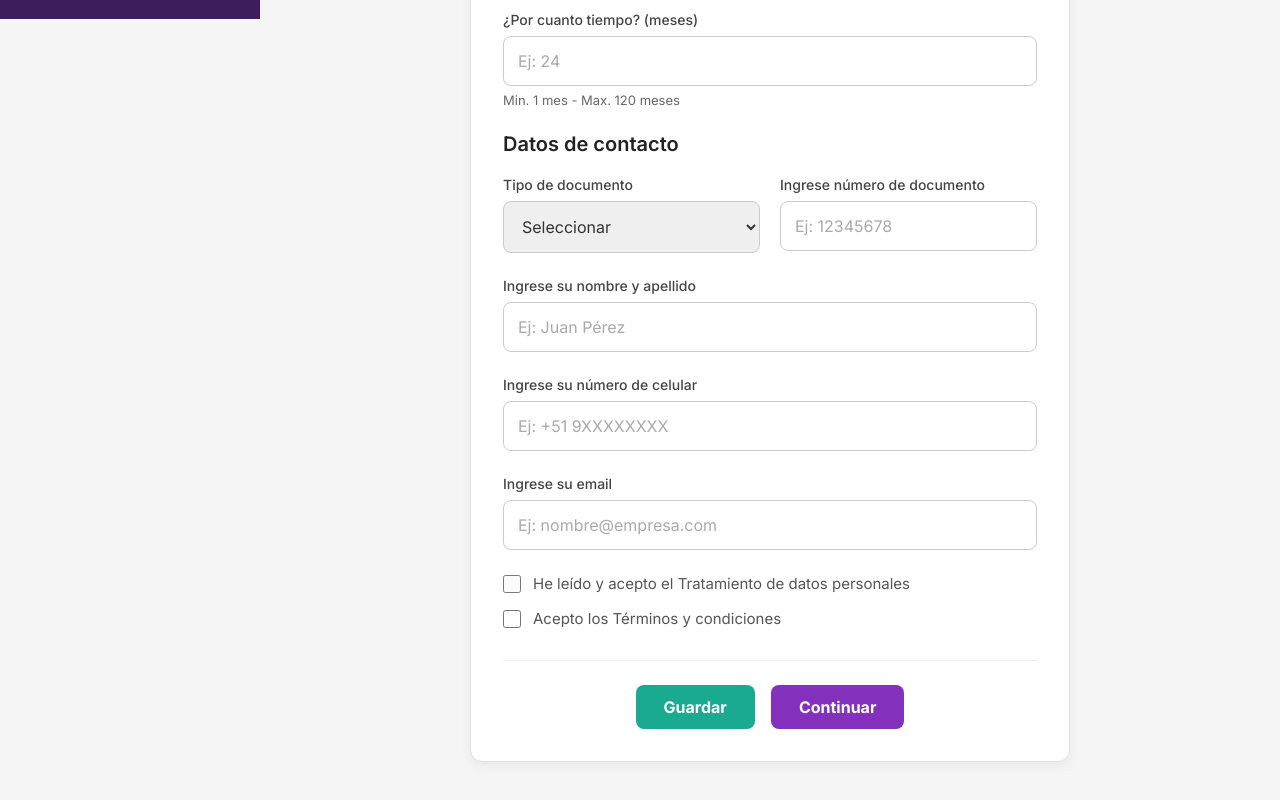
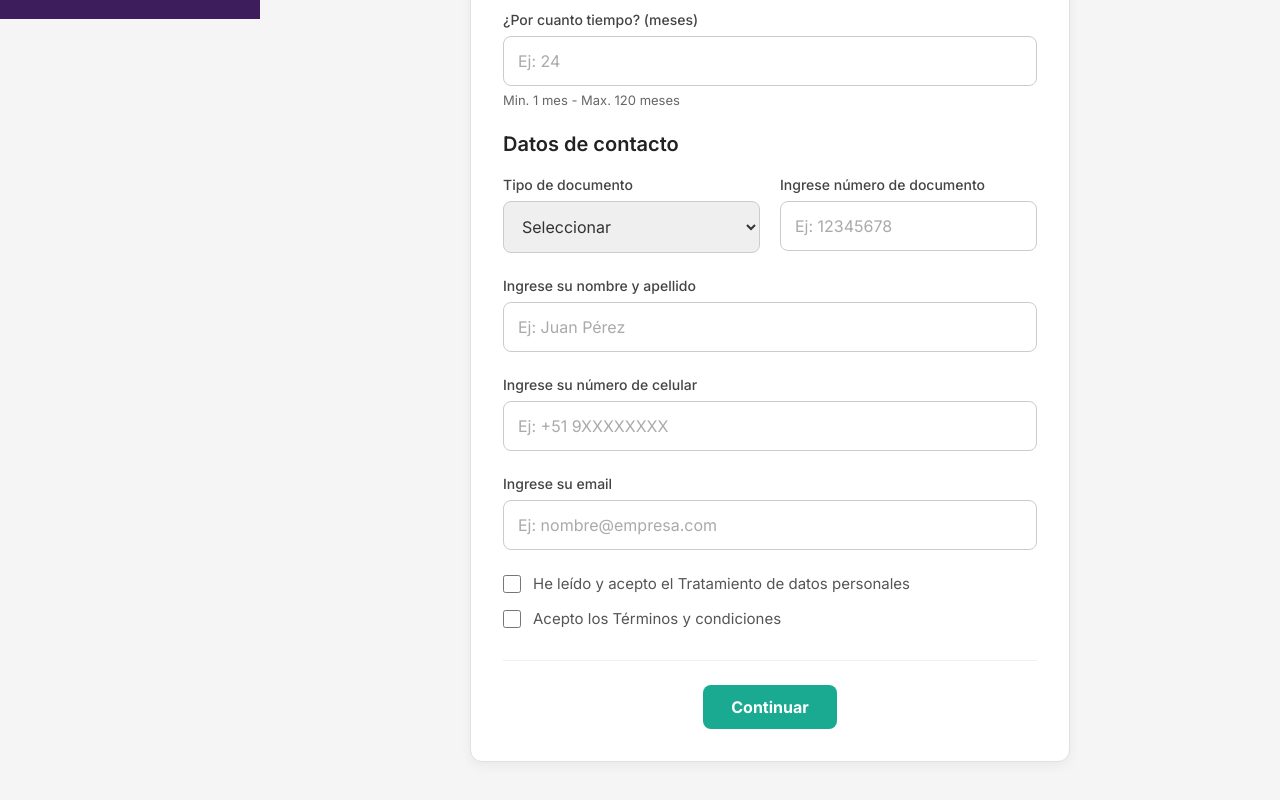
Before and after one commit to TomasLaus/onboarding-creditos-pymes, a React app in the folder frontend/: page /dashboard/solicitud-uno in a window 1280 px wide. Shown: the part 853-1653 px from the top of the page. Built offline with nearby package versions, Linux system fonts and the light colour scheme; the HTML template or start-up script is replaced by a standard one.

Commit message:
fix: solicitudes frontend

```diff
--- a/frontend/src/pages/SolicitudDos/SolicitudDos.jsx
+++ b/frontend/src/pages/SolicitudDos/SolicitudDos.jsx
@@ -170,7 +170,14 @@ const DocumentosDos = () => {
           onClick={handleUpload}
           disabled={uploading}
         >
-          {uploading ? <div className="spinner"></div> : 'Guardar y continuar'}
+          {uploading ? (
+            <>
+              <div className="spinner"></div>
+              <p>Subiendo archivos...</p>
+            </>
+          ) : (
+            'Continuar'
+          )}
         </button>
 
         {/* <button type="button" className="btn btn-save">
--- a/frontend/src/pages/SolicitudTres/SolicitudTres.jsx
+++ b/frontend/src/pages/SolicitudTres/SolicitudTres.jsx
@@ -154,7 +154,14 @@ const Documentostres = () => {
           type="button"
           className="btn btn-continue"
         >
-          {uploading ? <div className="spinner"></div> : 'Continuar'}
+          {uploading ? (
+            <>
+              <div className="spinner"></div>
+              <p>Subiendo archivos...</p>
+            </>
+          ) : (
+            'Continuar'
+          )}
         </button>
       </div>
     </div>
--- a/frontend/src/pages/SolicitudUno/SolicitudUno.jsx
+++ b/frontend/src/pages/SolicitudUno/SolicitudUno.jsx
@@ -458,16 +458,14 @@ const CreditForm = () => {
             onClick={handleSave}
             disabled={loading}
           >
-            {loading ? <div className="spinner"></div> : 'Guardar'}
-          </button>
-
-          <button
-            type="button"
-            onClick={() => navigate('/dashboard/solicitud-dos')}
-            className="btn btn-continue"
-            disabled={loading}
-          >
-            Continuar
+            {loading ? (
+              <>
+                <div className="spinner"></div>
+                <p>Subiendo archivos...</p>
+              </>
+            ) : (
+              'Continuar'
+            )}
           </button>
         </div>
       </form>
```
Also changed, not shown: frontend/src/utils/strings-utils.ts (added, +48 -0 lines), 13 other files (tests, documents, lock files or other folders).
